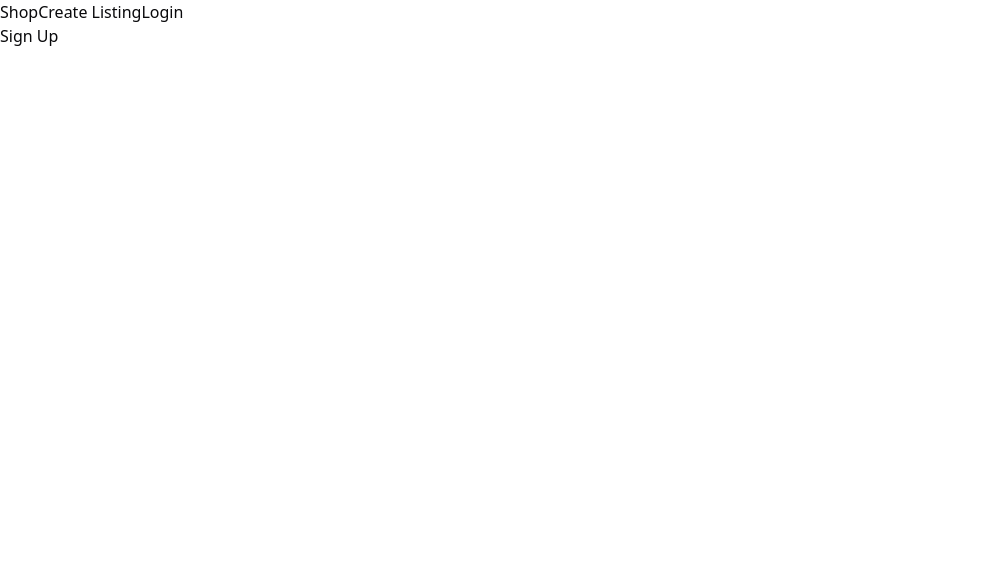
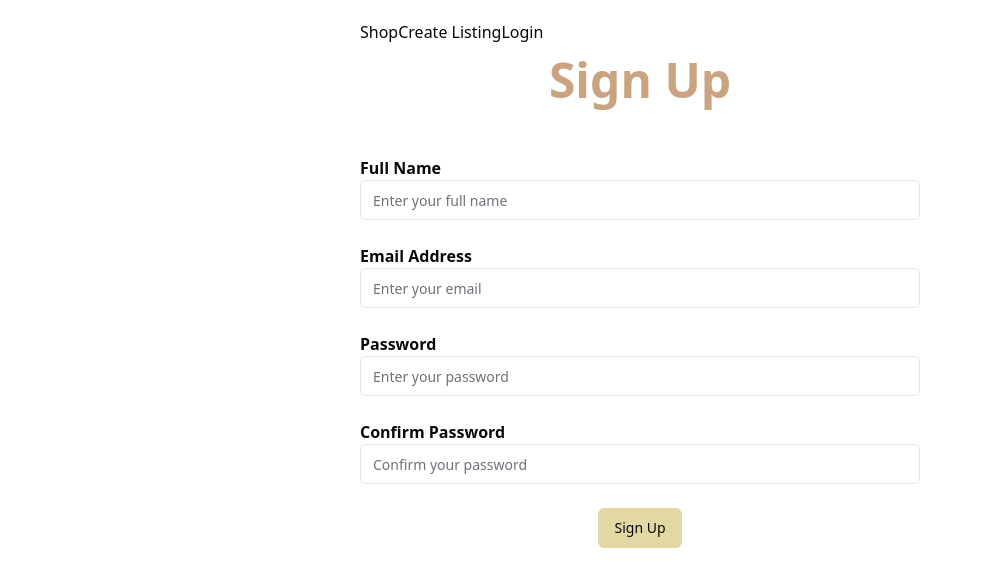
Before and after one commit to declspecl/bookmarket, a React (Vite) app in the folder bookmarket-website/: page /signup in a window 1280 px wide. Shown: the top 586 px of the page, without its empty margins (0-982 px from the left). Built offline with nearby package versions, Linux system fonts and the light colour scheme.

Commit message:
Create login/signup pages.

```diff
--- a/bookmarket-website/src/pages/LoginPage.css
+++ b/bookmarket-website/src/pages/LoginPage.css
@@ -0,0 +1,39 @@
+.login-page {
+    max-width: 400px;
+    margin: 0 auto;
+    padding: 20px;
+}
+
+.page-title {
+    text-align: center;
+    font-size: 2rem;
+    color: #caa381;
+    font-weight: 800;
+    margin-bottom: 20px;
+}
+
+.title {
+    font-weight: 600;
+}
+
+.input-field {
+    margin-bottom: 15px;
+}
+
+.submit-box {
+    display: flex;
+    justify-content: center;
+    align-items: center;
+    margin-top: 15px;
+}
+
+button {
+    background-color: #caa381;
+    color: #E1D8A3;
+    padding: 8px 18px;
+    font-size: 1rem;
+    border: none;
+    border-radius: 4px;
+    cursor: pointer;
+    transition: background-color 0.3s ease;
+}
--- a/bookmarket-website/src/pages/LoginPage.tsx
+++ b/bookmarket-website/src/pages/LoginPage.tsx
@@ -1,12 +1,54 @@
-import { NavBar } from "@/components/NavBar";
 import "./LoginPage.css";
 
+import { NavBar } from "@/components/NavBar";
+import { Input } from "@/components/ui/input";
+import { Button } from "@/components/ui/button";
+import { useState } from "react";
+
 export function LoginPage() {
+    const [inputtedEmail, setInputtedEmail] = useState("");
+    const [inputtedPassword, setInputtedPassword] = useState("");
+
     return (
-        <div>
+        <div className="login-page">
             <NavBar />
 
-            <h1>Login</h1>
+            <h1 className="page-title">Login</h1>
+
+            <div className="flex flex-col gap-6">
+                {/*Email Field*/}
+                <div>
+                    <h2 className="title">Email Address</h2>
+                    <Input
+                        type="email"
+                        id="email"
+                        name="email"
+                        placeholder="Enter your email"
+                        value={inputtedEmail}
+                        onChange={(e) => setInputtedEmail(e.target.value)}
+                        required
+                    />
+                </div>
+
+                {/*Password Field*/}
+                <div>
+                    <h2 className="title">Password</h2>
+                    <Input
+                        type="password"
+                        id="password"
+                        name="password"
+                        placeholder="Enter your password"
+                        value={inputtedPassword}
+                        onChange={(e) => setInputtedPassword(e.target.value)}
+                        required
+                    />
+                </div>
+
+                {/*Submit Button*/}
+                <div className="submit-box">
+                    <Button>Login</Button>
+                </div>
+            </div>
         </div>
     );
 }
--- a/bookmarket-website/src/pages/SignUpPage.css
+++ b/bookmarket-website/src/pages/SignUpPage.css
@@ -0,0 +1,39 @@
+.signup-page {
+    max-width: 600px;
+    margin: 0 auto;
+    padding: 20px;
+}
+
+.page-title {
+    text-align: center;
+    font-size: 2.5rem;
+    color: #caa381;
+    font-weight: 800;
+    margin-bottom: 30px;
+}
+
+.title {
+    font-weight: 600;
+}
+
+.input-field {
+    margin-bottom: 20px;
+}
+
+.submit-box {
+    display: flex;
+    justify-content: center;
+    align-items: center;
+    margin-top: 20px;
+}
+
+button {
+    background-color: #EAF3DD;
+    color: #fff;
+    padding: 10px 20px;
+    font-size: 1rem;
+    border: none;
+    border-radius: 4px;
+    cursor: pointer;
+    transition: background-color 0.3s ease;
+}
--- a/bookmarket-website/src/pages/SignUpPage.tsx
+++ b/bookmarket-website/src/pages/SignUpPage.tsx
@@ -1,12 +1,84 @@
-import { NavBar } from "@/components/NavBar";
 import "./SignUpPage.css";
 
+import { NavBar } from "@/components/NavBar";
+import { Input } from "@/components/ui/input";
+import { Button } from "@/components/ui/button";
+import { useState } from "react";
+
 export function SignUpPage() {
+    const [inputtedFullName, setInputtedFullName] = useState("");
+    const [inputtedEmail, setInputtedEmail] = useState("");
+    const [inputtedPassword, setInputtedPassword] = useState("");
+    const [inputtedConfirmPassword, setInputtedConfirmPassword] = useState("");
+
     return (
-        <div>
+        <div className="signup-page">
             <NavBar />
 
-            <h1>Sign Up</h1>
+            <h1 className="page-title">Sign Up</h1>
+
+            <div className="flex flex-col gap-6">
+                {/* Full Name */}
+                <div>
+                    <h2 className="title">Full Name</h2>
+                    <Input
+                        type="text"
+                        id="fullName"
+                        name="fullName"
+                        placeholder="Enter your full name"
+                        value={inputtedFullName}
+                        onChange={(e) => setInputtedFullName(e.target.value)}
+                        required
+                    />
+                </div>
+
+                {/* Email Address */}
+                <div>
+                    <h2 className="title">Email Address</h2>
+                    <Input
+                        type="email"
+                        id="email"
+                        name="email"
+                        placeholder="Enter your email"
+                        value={inputtedEmail}
+                        onChange={(e) => setInputtedEmail(e.target.value)}
+                        required
+                    />
+                </div>
+
+                {/* Password */}
+                <div>
+                    <h2 className="title">Password</h2>
+                    <Input
+                        type="password"
+                        id="password"
+                        name="password"
+                        placeholder="Enter your password"
+                        value={inputtedPassword}
+                        onChange={(e) => setInputtedPassword(e.target.value)}
+                        required
+                    />
+                </div>
+
+                {/* Confirm Password */}
+                <div>
+                    <h2 className="title">Confirm Password</h2>
+                    <Input
+                        type="password"
+                        id="confirmPassword"
+                        name="confirmPassword"
+                        placeholder="Confirm your password"
+                        value={inputtedConfirmPassword}
+                        onChange={(e) => setInputtedConfirmPassword(e.target.value)}
+                        required
+                    />
+                </div>
+
+                {/* Submit Button */}
+                <div className="submit-box">
+                    <Button>Sign Up</Button>
+                </div>
+            </div>
         </div>
     );
 }
```
